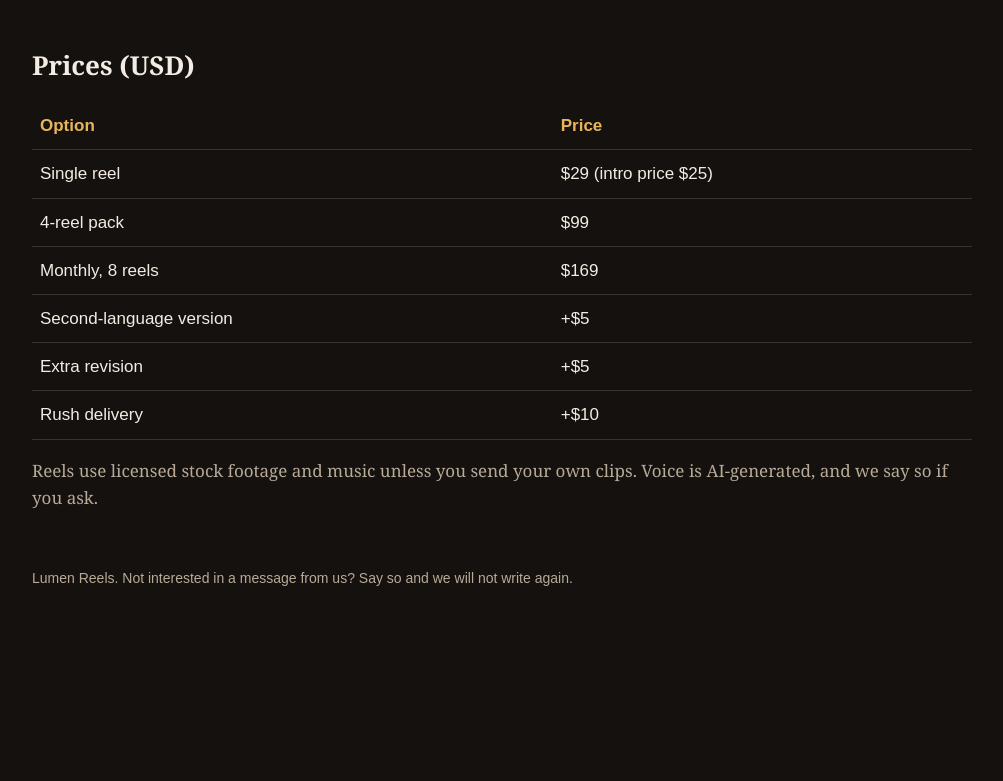
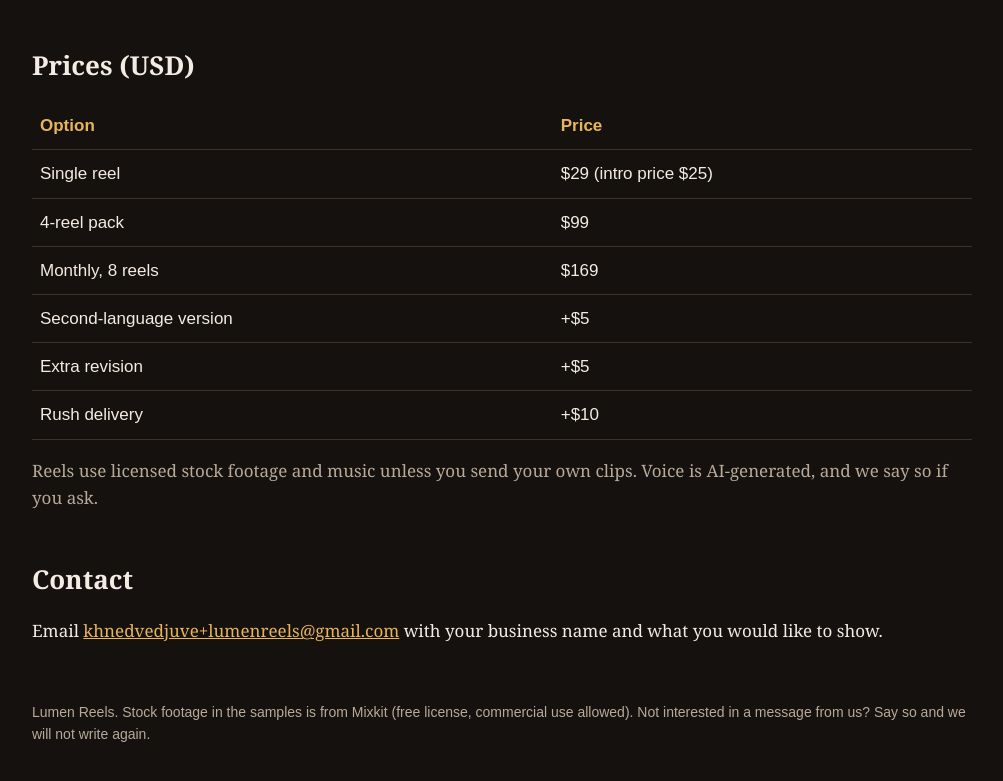
Before and after one commit to lumenreels/lumenreels.github.io, a plain HTML site: page index.html in a window 1280 px wide. Shown: the part 1081-1862 px from the top of the page, without its empty margins (138-1141 px from the left). Before the commit the page ends 1726 px from the top, so only its background shows below. Drawn offline with Linux system fonts and the light colour scheme.

Commit message:
Add contact and footage license

```diff
--- a/index.html
+++ b/index.html
@@ -43,5 +43,8 @@ ul{color:var(--mute)}footer{margin:56px 0;color:var(--mute);font-size:14px;font-
 <tr><td>Rush delivery</td><td>+$10</td></tr></table>
 <p style="color:var(--mute)">Reels use licensed stock footage and music unless you send your own clips. Voice is AI-generated, and we say so if you ask.</p>
 
-<footer>Lumen Reels. Not interested in a message from us? Say so and we will not write again.</footer>
+<h2>Contact</h2>
+<p>Email <a style="color:var(--gold)" href="mailto:khnedvedjuve+lumenreels@gmail.com">khnedvedjuve+lumenreels@gmail.com</a> with your business name and what you would like to show.</p>
+
+<footer>Lumen Reels. Stock footage in the samples is from Mixkit (free license, commercial use allowed). Not interested in a message from us? Say so and we will not write again.</footer>
 </div></body></html>
```
